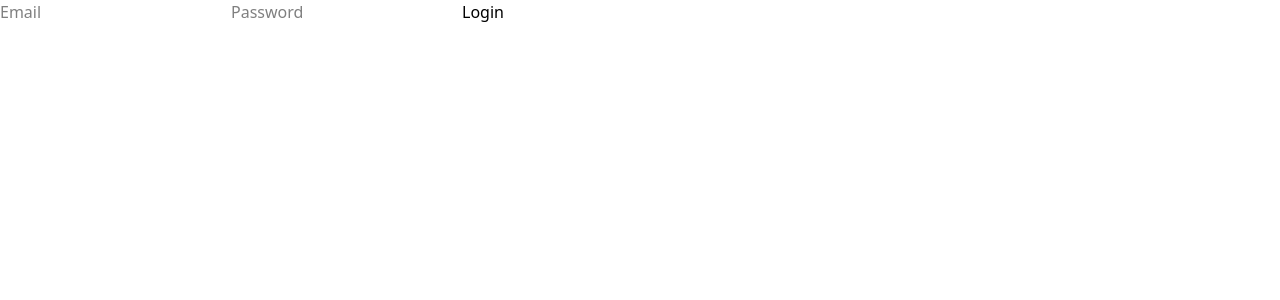
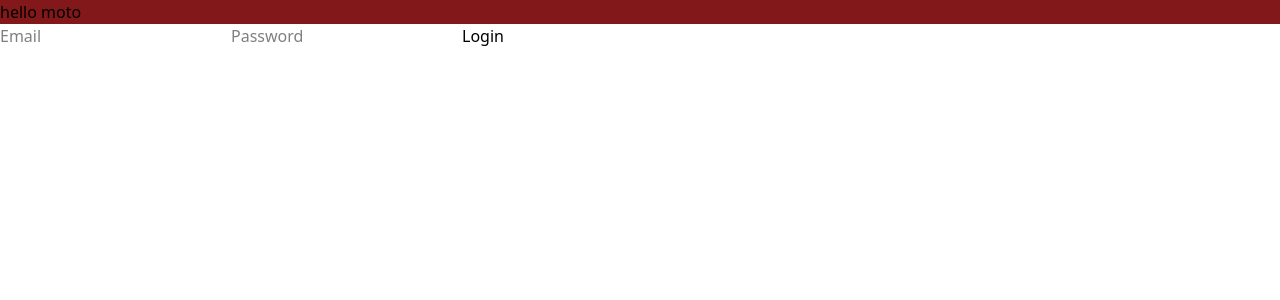
Before and after one commit to Sravan347/HireWave, a React (Vite) app in the folder client/: page /login in a window 1280 px wide. Shown: the top 300 px of the page. Built offline with nearby package versions, Linux system fonts and the light colour scheme.

Commit message:
checking commits

```diff
--- a/client/src/App.jsx
+++ b/client/src/App.jsx
@@ -6,6 +6,7 @@ import Login from './pages/auth/Login'
 const App = () => {
   return (
     <div>
+      <h1 className='bg-red-900'>hello moto</h1>
       <Routes>
       <Route path="/register" element={<Register />} />
       <Route path="/login" element={<Login />} />
```
Also changed, not shown: 1 other file (tests, documents, lock files or other folders).
